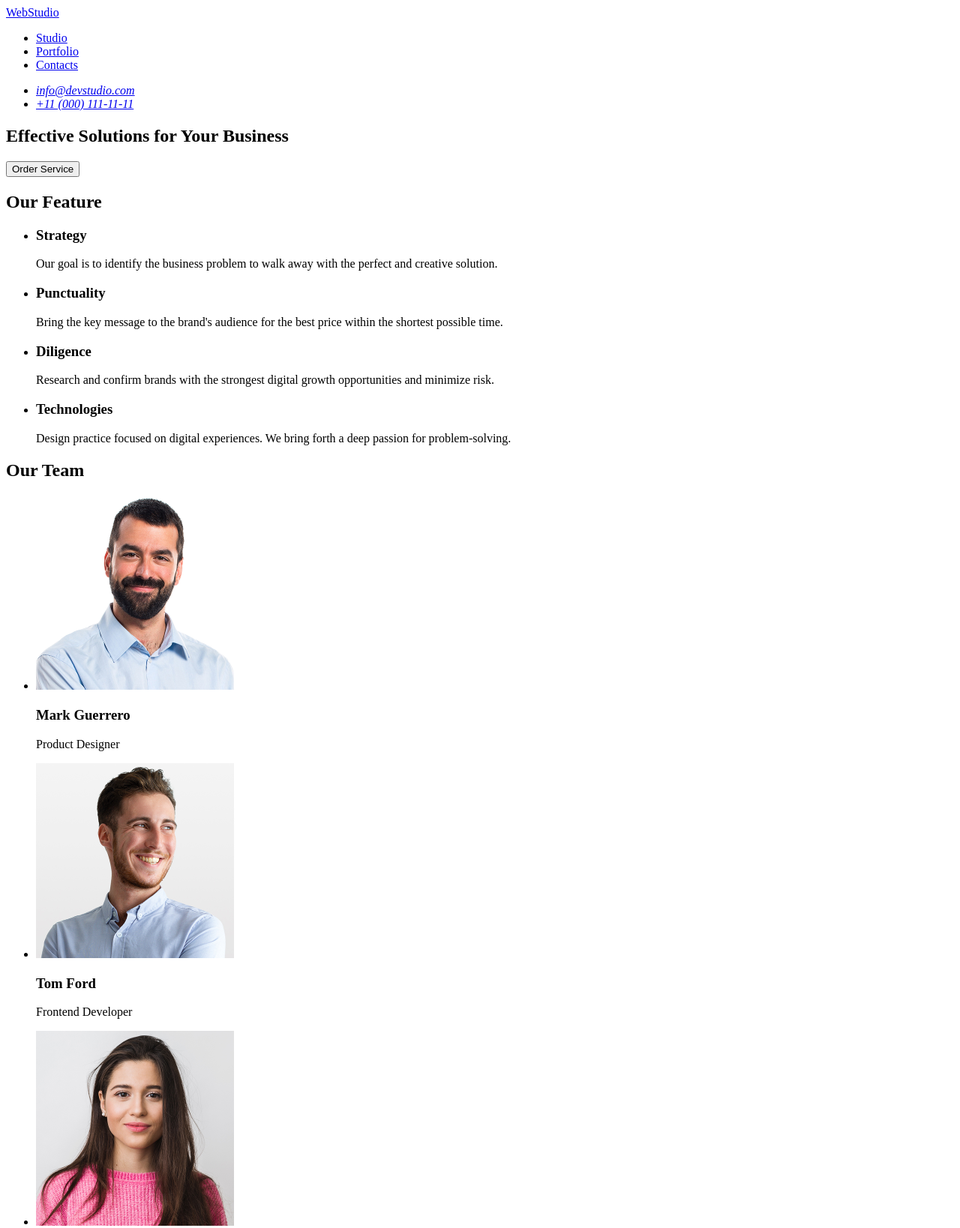
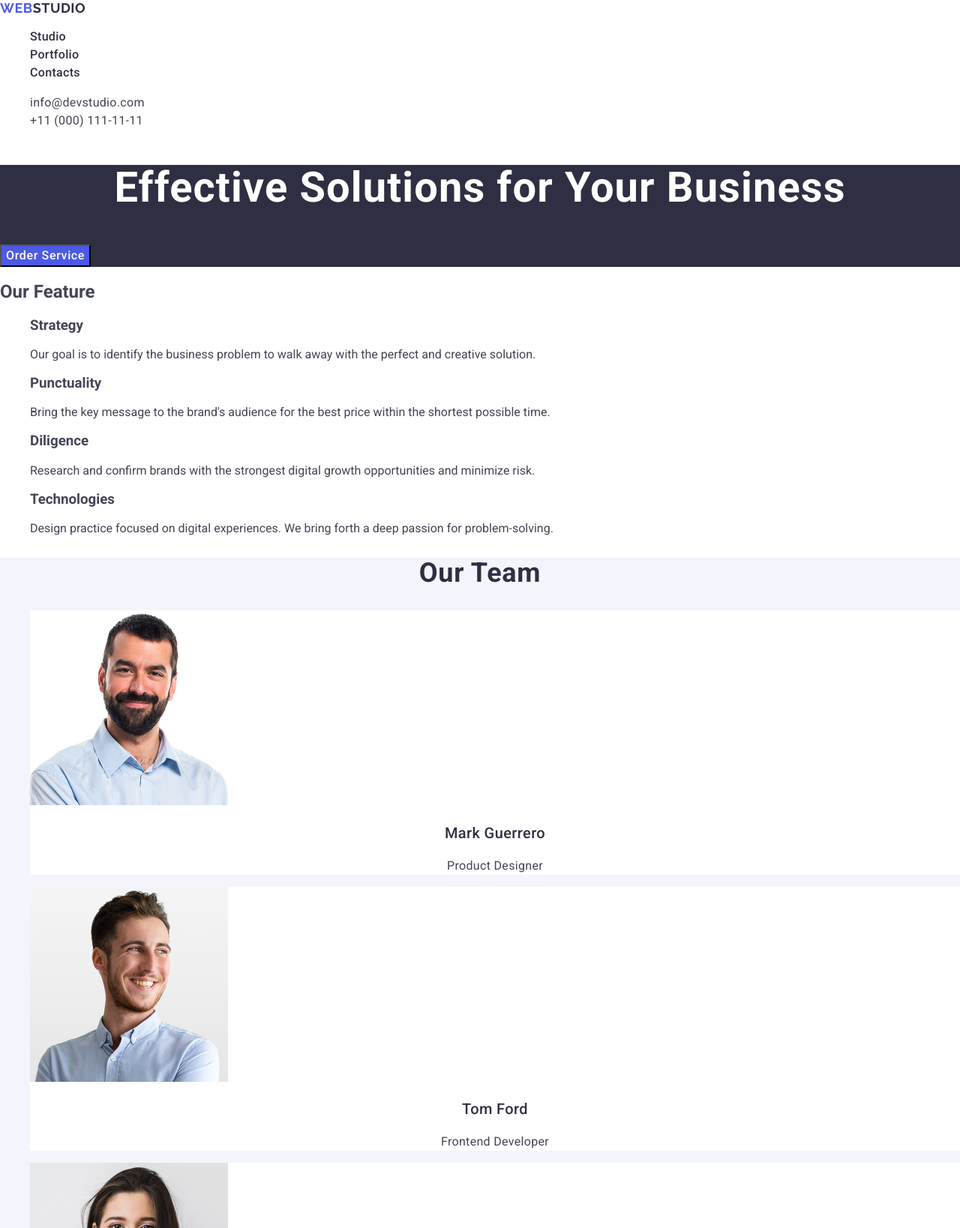
Before and after one commit to BilyiOleh/goit-markup-hw-02, a plain HTML site: page index.html in a window 1280 px wide. Shown: the top 1638 px of the page at 75% size. Drawn offline with nearby package versions, Linux system fonts and the light colour scheme.

Commit message:
add files hw

```diff
--- /dev/null
+++ b/css/style.css
@@ -0,0 +1,116 @@
+body {
+    font-family: "Roboto", sans-serif;
+    color: #434455;
+    background-color: #fff;
+}
+
+ul, ol {
+    list-style-type: none;
+}
+
+a {
+    text-decoration: none;
+}
+
+.logo {
+    font-family: "Raleway", sans-serif;
+    font-weight: 700;
+    font-size: 18px;
+    line-height: 1.16667;
+    letter-spacing: 0.03em;
+    text-transform: uppercase;
+    color: #4d5ae5;
+}
+.header-logo .logo-part {
+    color: #2e2f42;
+}
+
+.nav-link {
+    font-weight: 500;
+    font-size: 16px;
+    line-height: 1.5;
+    letter-spacing: 0.02em;
+    color: #2e2f42;
+}
+
+
+.address {
+    font-style: normal;
+}
+
+.address-link {
+    font-size: 16px;
+    line-height: 1.5;
+    letter-spacing: 0.02em;
+    color: #434455;
+}
+.nav-link:hover,
+.nav-link:focus,
+.address-link:hover,
+.address-link:focus {
+    color: #404bbf;
+}
+.section {
+    background-color: #2e2f42;
+}
+.section-title {
+    font-weight: 700;
+    font-size: 56px;
+    line-height: 1.07143;
+    letter-spacing: 0.02em;
+    text-align: center;
+    color: #fff;
+}
+.section-title-btn {
+    background-color: #4d5ae5;
+    font-weight: 500;
+    font-size: 16px;
+    line-height: 1.5;
+    letter-spacing: 0.04em;
+    color: #fff;
+}
+.section-title-btn:hover {
+    background-color: #404bbf;
+}
+
+.section-team {
+    background-color: #f4f4fd;
+}
+.subject {
+    font-weight: 700;
+    font-size: 36px;
+    line-height: 1.11111;
+    letter-spacing: 0.02em;
+    text-align: center;
+    color: #2e2f42;
+}
+.subtitle {
+    font-weight: 500;
+    font-size: 20px;
+    line-height: 1.2;
+    letter-spacing: 0.02em;
+    text-align: center;
+    color: #2e2f42;
+}
+.subject-text {
+    font-size: 16px;
+    line-height: 1.5;
+    letter-spacing: 0.02em;
+    text-align: center;
+}
+.subject-item {
+    background-color: #fff;
+}
+
+.page-footer {
+    background-color: #2e2f42;
+}
+.footer-logo .logo-part {
+    color: #f4f4fd;
+}
+.footer-text {
+    font-size: 16px;
+    line-height: 1.5;
+    letter-spacing: 0.02em;
+    color: #f4f4fd;
+}
--- a/index.html
+++ b/index.html
@@ -3,31 +3,64 @@
   <head>
     <meta charset="UTF-8" />
     <meta name="viewport" content="width=device-width, initial-scale=1.0" />
-    <title>Document</title>
+    <title>Web Studio</title>
+
+    <link
+      rel="stylesheet"
+      href="https://cdnjs.cloudflare.com/ajax/libs/modern-normalize/3.0.1/modern-normalize.min.css"
+      integrity="sha512-q6WgHqiHlKyOqslT/lgBgodhd03Wp4BEqKeW6nNtlOY4quzyG3VoQKFrieaCeSnuVseNKRGpGeDU3qPmabCANg=="
+      crossorigin="anonymous"
+      referrerpolicy="no-referrer"
+    />
+
+    <link rel="preconnect" href="https://fonts.googleapis.com" />
+    <link rel="preconnect" href="https://fonts.gstatic.com" crossorigin />
+    <link
+      href="https://fonts.googleapis.com/css2?family=Raleway:wght@700&family=Roboto:wght@100..900&display=swap"
+      rel="stylesheet"
+    />
+
+    <link rel="stylesheet" href="./css/style.css" />
   </head>
 
   <body>
-    <header>
-      <a href="./index.html">WebStudio</a>
-      <nav>
-        <ul>
-          <li><a href="#/studio.html">Studio</a></li>
-          <li><a href="#/portfolio.html">Portfolio</a></li>
-          <li><a href="#/contacts.html">Contacts</a></li>
+    <header class="page-header">
+      <a class="logo header-logo" href="./index.html"
+        >Web<span class="logo-part">Studio</span>
+      </a>
+      <nav class="header-nav">
+        <ul class="nav-list">
+          <li class="nav-item">
+            <a class="nav-link" href="./index.html">Studio</a>
+          </li>
+          <li class="nav-item">
+            <a class="nav-link" href="">Portfolio</a>
+          </li>
+          <li class="nav-item">
+            <a class="nav-link" href="">Contacts</a>
+          </li>
         </ul>
       </nav>
-      <address>
-        <ul>
-          <li><a href="mailto:info@devstudio.com">info@devstudio.com</a></li>
-          <li><a href="tel:+110001111111">+11 (000) 111-11-11</a></li>
+      <address class="address">
+        <ul class="address-list">
+          <li class="address-item">
+            <a class="address-link" href="mailto:info@devstudio.com"
+              >info@devstudio.com</a
+            >
+          </li>
+          <li class="address-item">
+            <a class="address-link" href="tel:+110001111111"
+              >+11 (000) 111-11-11</a
+            >
+          </li>
         </ul>
       </address>
     </header>
 
     <main>
-      <section>
-        <h1>Effective Solutions for Your Business</h1>
-        <button type="button">Order Service</button>
+      <section class="section">
+        <h1 class="section-title">Effective Solutions for Your Business</h1>
+        <button type="button" class="section-title-btn">Order Service</button>
       </section>
       <section>
         <h2>Our Feature</h2>
@@ -63,56 +96,124 @@
         </ul>
       </section>
 
-      <section>
-        <h2>Our Team</h2>
+      <section class="section-team">
+        <h2 class="subject">Our Team</h2>
         <ul>
-          <li>
+          <li class="subject-item">
             <img
               src="./images/img-1.jpg"
               alt="Mark Guerrero"
               width="264"
               height="260"
             />
-            <h3>Mark Guerrero</h3>
-            <p>Product Designer</p>
+            <h3 class="subtitle">Mark Guerrero</h3>
+            <p class="subject-text">Product Designer</p>
           </li>
-          <li>
+          <li class="subject-item">
             <img
               src="./images/img-2.jpg"
               alt="Tom Ford"
               width="264"
               height="260"
             />
-            <h3>Tom Ford</h3>
-            <p>Frontend Developer</p>
+            <h3 class="subtitle">Tom Ford</h3>
+            <p class="subject-text">Frontend Developer</p>
           </li>
-          <li>
+          <li class="subject-item">
             <img
               src="./images/img-3.jpg"
               alt="Camila Garcia"
               width="264"
               height="260"
             />
-            <h3>Camila Garcia</h3>
-            <p>Marketing</p>
+            <h3 class="subtitle">Camila Garcia</h3>
+            <p class="subject-text">Marketing</p>
           </li>
-          <li>
+          <li class="subject-item">
             <img
               src="./images/img-4.jpg"
               alt="Daniel Wilson"
               width="264"
               height="260"
             />
-            <h3>Daniel Wilson</h3>
-            <p>UI Designer</p>
+            <h3 class="subtitle">Daniel Wilson</h3>
+            <p class="subject-text">UI Designer</p>
+          </li>
+        </ul>
+      </section>
+
+      <section>
+        <h2 class="subject">Our Portfolio</h2>
+        <ul>
+          <li>
+            <img
+              src="./images/img-2-1.jpg"
+              alt="Banking App"
+              width="360"
+              height="300"
+            />
+            <h3>Banking App</h3>
+            <p>App</p>
+          </li>
+          <li>
+            <img
+              src="./images/img-2-2.jpg"
+              alt="Cashless Payment"
+              width="360"
+              height="300"
+            />
+            <h3>Cashless Payment</h3>
+            <p>Marketing</p>
+          </li>
+          <li>
+            <img
+              src="./images/img-2-3.jpg"
+              alt="Meditation App"
+              width="360"
+              height="300"
+            />
+            <h3>Meditation App</h3>
+            <p>App</p>
+          </li>
+          <li>
+            <img
+              src="./images/img-2-4.jpg"
+              alt="Taxi Service"
+              width="360"
+              height="300"
+            />
+            <h3>Taxi Service</h3>
+            <p>Marketing</p>
+          </li>
+          <li>
+            <img
+              src="./images/img-2-5.jpg"
+              alt="Screen Illustrations"
+              width="360"
+              height="300"
+            />
+            <h3>Screen Illustrations</h3>
+            <p>Design</p>
+          </li>
+          <li>
+            <img
+              src="./images/img-2-6.jpg"
+              alt="Online Courses"
+              width="360"
+              height="300"
+            />
+            <h3>Online Courses</h3>
+            <p>Marketing</p>
           </li>
         </ul>
       </section>
     </main>
 
-    <footer>
-      <a href="./index.html">WebStudio</a>
-      <p>
+    <footer class="page-footer">
+      <a class="logo footer-logo" href="./index.html"
+        >Web<span class="logo-part">Studio</span>
+      </a>
+      <p class="footer-text">
         Increase the flow of customers and sales for your business with digital
         marketing & growth solutions.
       </p>
```
Also changed, not shown: images/img-2-1.jpg (added), images/img-2-2.jpg (added), images/img-2-3.jpg (added), images/img-2-4.jpg (added), images/img-2-5.jpg (added), images/img-2-6.jpg (added).
